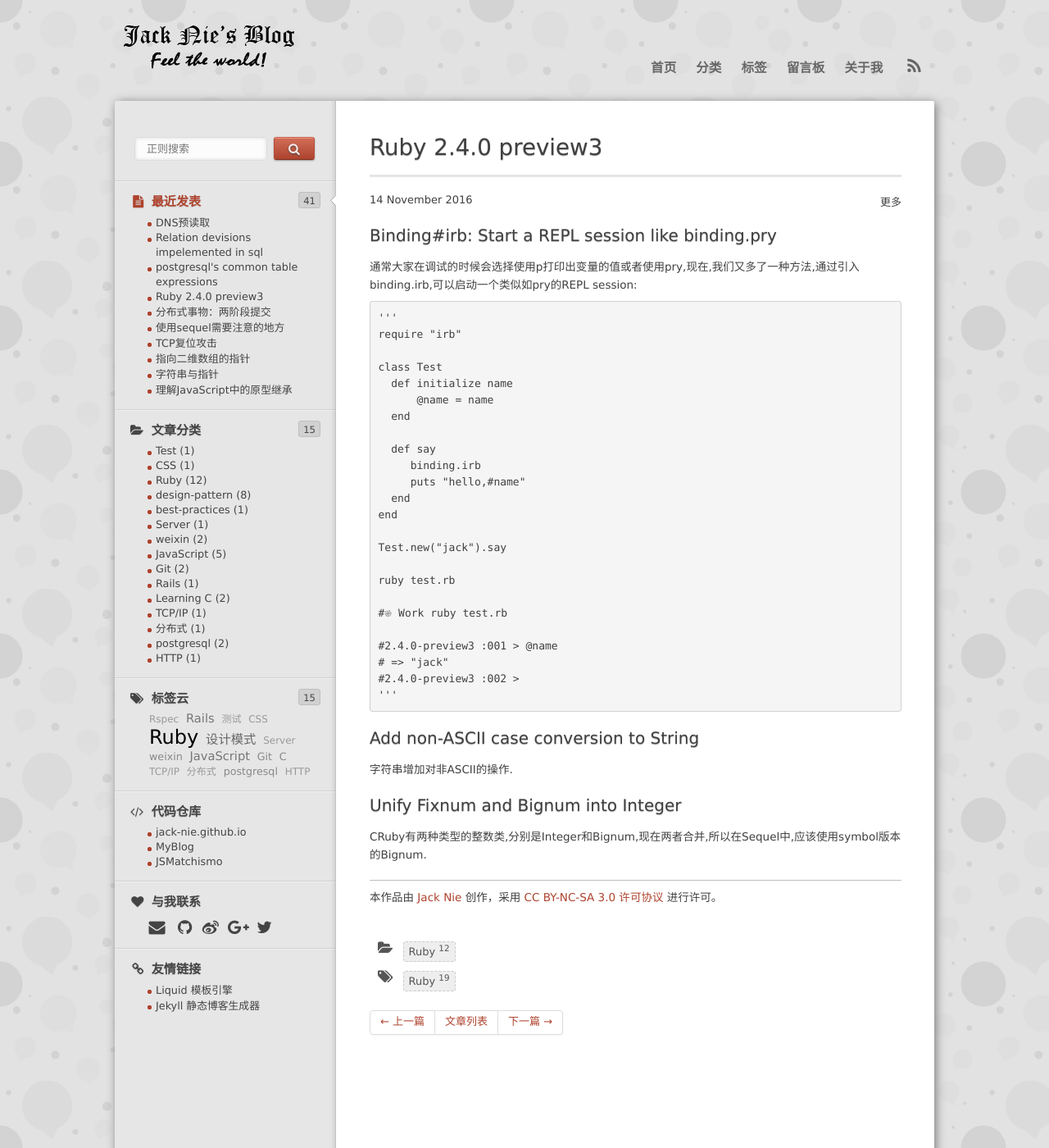
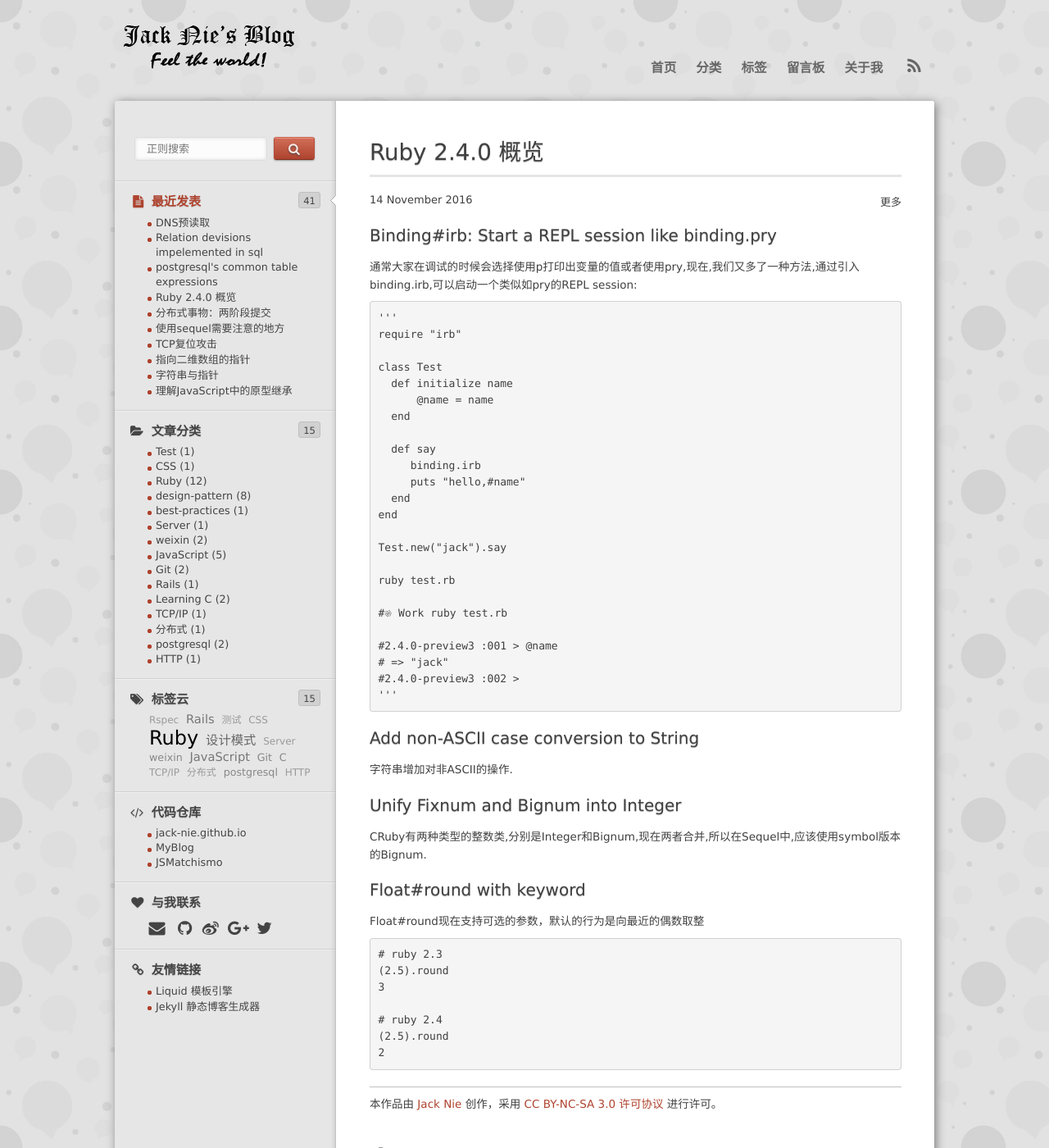
Before and after one commit to jack-nie/jack-nie.github.io, a Jekyll site: the page built from _posts/2016-11-14-ruby-2.4.0-preview3.markdown, in a window 1280 px wide and 1400 px high. Shown: the whole window at 82% size. Built offline with Jekyll 4.4.1, drawn with Linux system fonts in a browser that asks for light colours; nearby versions of some CDN libraries; library files that are not in the unit come from our copies; comment, search, counter and statistics services are not loaded.

Commit message:
add more

````diff
--- a/_posts/2016-11-14-ruby-2.4.0-preview3.markdown
+++ b/_posts/2016-11-14-ruby-2.4.0-preview3.markdown
@@ -1,6 +1,6 @@
 ---
 layout: post
-title:  "Ruby 2.4.0 preview3"
+title:  "Ruby 2.4.0 概览"
 date:   "2016-11-14"
 keywords: ["Ruby"]
 description: "Ruby"
@@ -46,3 +46,16 @@ session:
 ### Unify Fixnum and Bignum into Integer
 
 CRuby有两种类型的整数类,分别是Integer和Bignum,现在两者合并,所以在Sequel中,应该使用symbol版本的Bignum.
+### Float#round with keyword
+
+Float#round现在支持可选的参数，默认的行为是向最近的偶数取整
+
+```
+# ruby 2.3
+(2.5).round
+3
+
+# ruby 2.4
+(2.5).round
+2
+```
````
